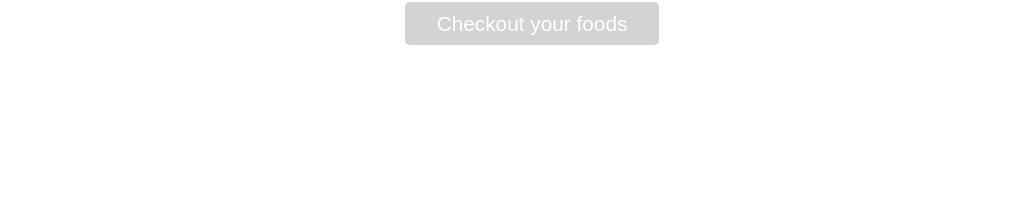
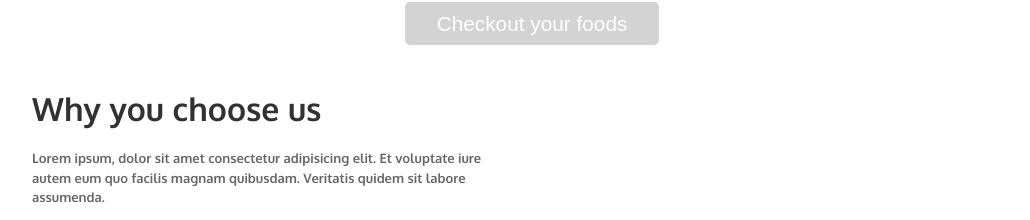
Before and after one commit to shourovys/hot-red-onion, a React (Create React App) app: page / in a window 1280 px wide. Shown: the part 1313-1533 px from the top of the page, without its empty margins (108-1138 px from the left). Before the commit the page ends 1374 px from the top, so only its background shows below. Built offline with nearby package versions, Linux system fonts and the light colour scheme.

Commit message:
ChooseUs component added

```diff
--- /dev/null
+++ b/src/Components/HomeContainer/ChooseUs/ChooseUs.css
@@ -0,0 +1,21 @@
+.ChooseUs {
+  max-width: 1000px;
+  margin: 1rem auto;
+}
+.why_choose_us {
+  max-width: 30rem;
+}
+.why_choose_us > h3 {
+  font-size: 2rem;
+  line-height: 4rem;
+  margin: 0.5rem 0;
+  color: black;
+  opacity: 0.8;
+}
+.why_choose_us > p {
+  font-size: 13px;
+  line-height: 1.2rem;
+  opacity: 0.6;
+  font-weight: 600;
+  margin: 0.3rem 0;
+}
--- /dev/null
+++ b/src/Components/HomeContainer/ChooseUs/ChooseUs.js
@@ -0,0 +1,14 @@
+import React from 'react';
+import './ChooseUs.css'
+const ChooseUs = () => {
+    return (
+        <div className='ChooseUs'>
+            <div className="why_choose_us">
+                <h3>Why you choose us</h3>
+                <p>Lorem ipsum, dolor sit amet consectetur adipisicing elit. Et voluptate iure autem eum quo facilis magnam quibusdam. Veritatis quidem sit labore assumenda.</p>
+            </div>
+        </div>
+    );
+};
+
+export default ChooseUs;
--- a/src/Components/HomeContainer/Home/Home.js
+++ b/src/Components/HomeContainer/Home/Home.js
@@ -1,12 +1,15 @@
 import React from 'react';
+import ChooseUs from '../ChooseUs/ChooseUs';
 import FoodItemMenu from '../FoodItemMenu/FoodItemMenu';
 import Search from '../Search/Search';
 import './Home.css'
+
 const Home = () => {
     return (
         <div>
             <Search />
             <FoodItemMenu />
+            <ChooseUs />
         </div>
     );
 };
```
Also changed, not shown: src/Components/HomeContainer/ChooseUs/BlogCard/BlogCard.js (added, +12 -0 lines), src/Components/HomeContainer/ChooseUs/BlogCard/BlogCard.css (added).
